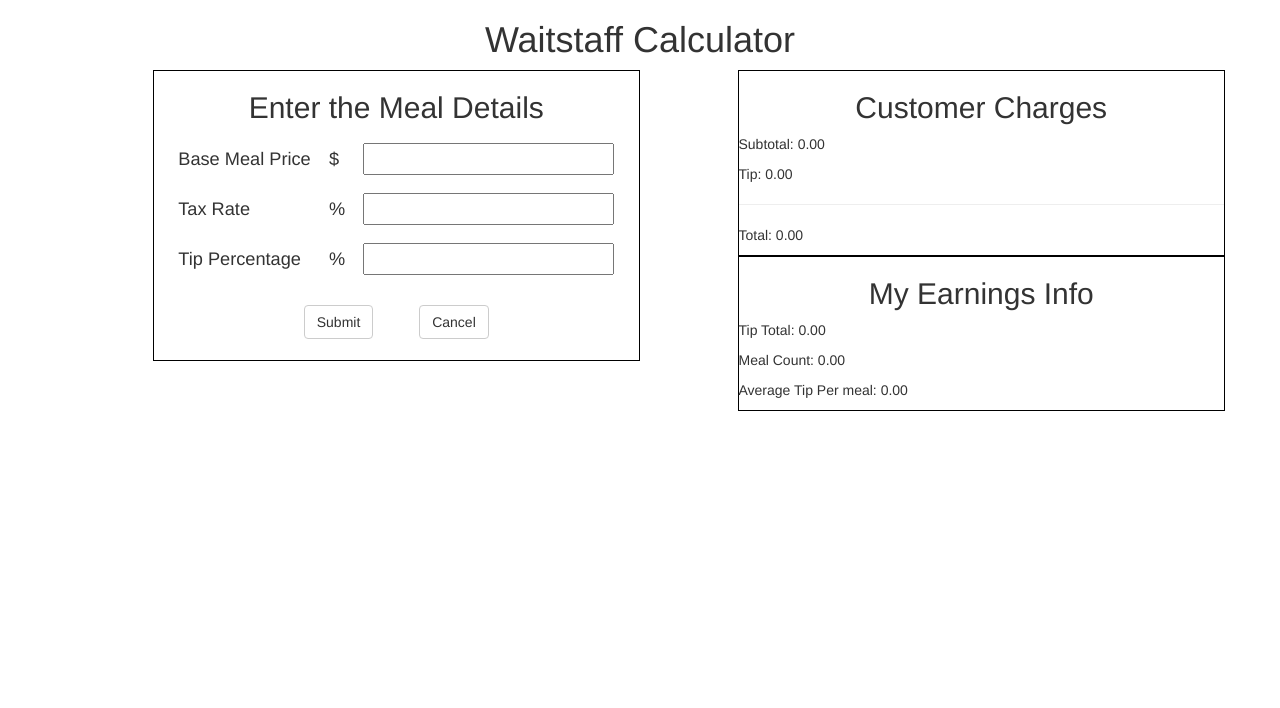
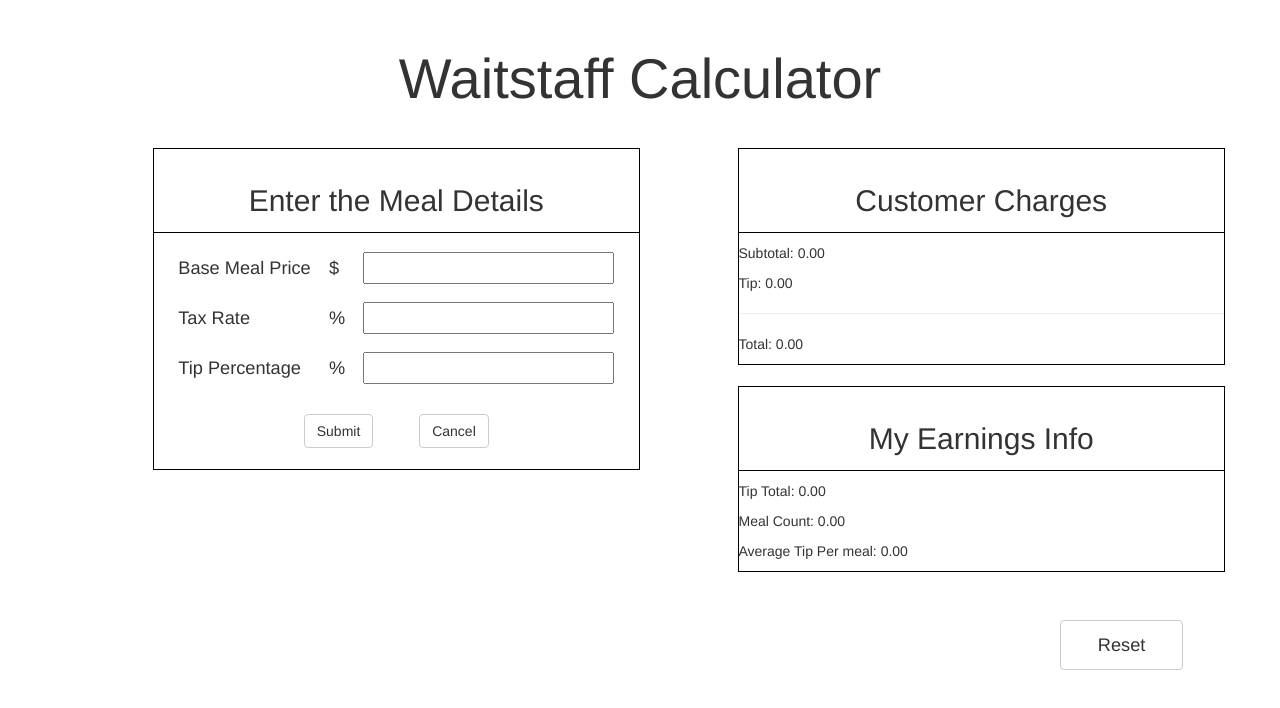
Before and after one commit to gfed53/waitstaff-calc, a plain HTML site: page index.html in a window 1280 px wide. Drawn offline with nearby package versions, Linux system fonts and the light colour scheme.

Commit message:
Added reset button in layout, other layout/typo tweaks

```diff
--- a/index.html
+++ b/index.html
@@ -60,6 +60,7 @@
 					<p>Meal Count: 0.00</p>
 					<p>Average Tip Per meal: 0.00</p>
 				</section>
+				<input class="btn btn-default reset-btn" type="button" value="Reset">
 			</div>
 		</div>
 	</div>
--- a/styles/style.css
+++ b/styles/style.css
@@ -1,9 +1,20 @@
 section {
 	border: 1px solid black;
+	margin-bottom: 1.5em;
 }
 
 h1, h2 {
 	text-align: center;
+	padding: .5em;
+}
+
+h1 {
+	font-size: 4em;
+}
+
+h2 {
+	border-bottom: 1px solid black;
+
 }
 
 table {
@@ -15,6 +26,10 @@ td {
 	font-size: 1.3em;
 }
 
+.meal-details {
+	padding: 0;
+}
+
 .meal-detail-btns {
 	text-align: center;
 	margin: auto;
@@ -23,6 +38,9 @@ td {
 .btn {
 	margin: 1.5em;
 }
-/*input {
-	display: block;
-}*/
+
+.reset-btn {
+	float: right;
+	font-size: 1.3em;
+	padding: 0.6em 2em;
+}
```
